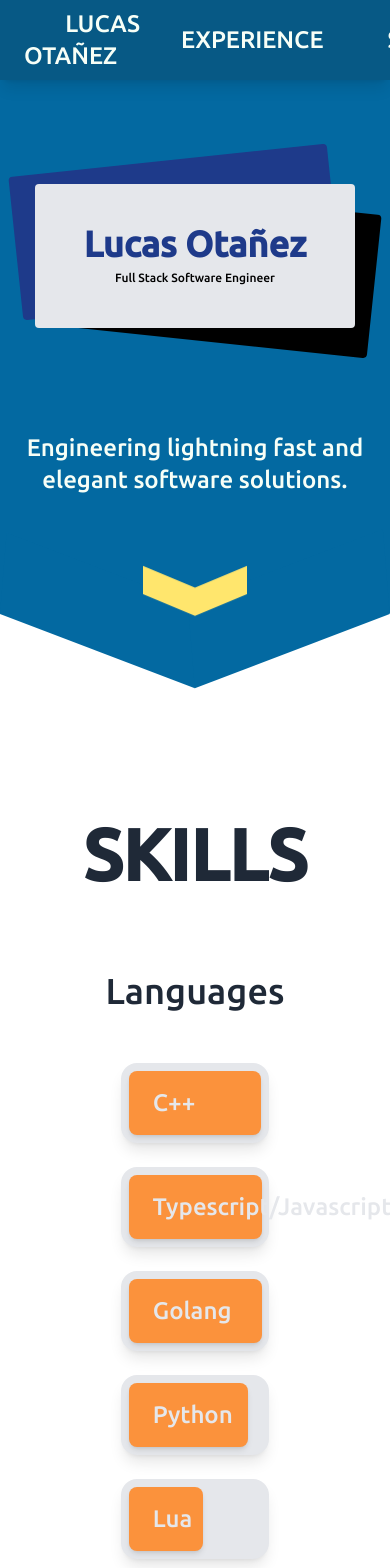
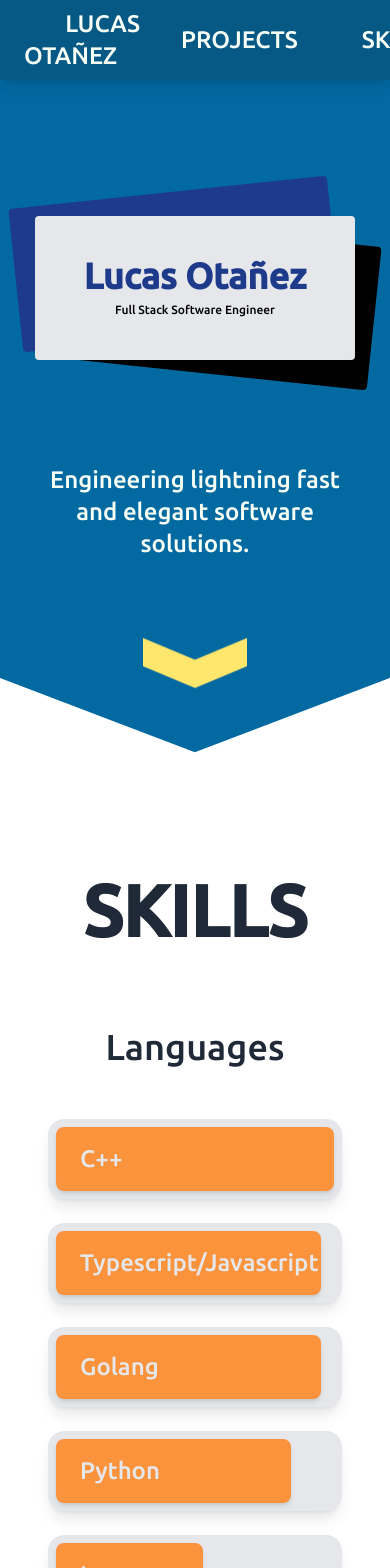
Before and after one commit to lucasotanez/portfolio, a Next.js app: page / in a window 390 px wide. Shown: the top 1568 px of the page. Built offline with nearby package versions, Linux system fonts and the light colour scheme.

Commit message:
response on all devices

```diff
--- a/src/app/Navbar.tsx
+++ b/src/app/Navbar.tsx
@@ -8,8 +8,8 @@ export default function Navbar() {
       </div>
       <div id="space" className="text-left ml-0 mr-auto align-right"></div>
       <div id="otherlinks" className="">
-        <Link href='/'>EXPERIENCE</Link>
-        <Link href='/'>SKILLS</Link>
+        <Link href='#projects'>PROJECTS</Link>
+        <Link href='#skills'>SKILLS</Link>
         <Link href='/' className="text-naples-yellow">RESUME</Link>
       </div>
 
--- a/src/app/Projects.tsx
+++ b/src/app/Projects.tsx
@@ -25,8 +25,6 @@ export default function Projects() {
     let behind;
     if (target.classList.contains('backdrop')) {
       behind = e.target.previousSibling;
-      console.log(target)
-      console.log(behind)
       behind.classList.toggle('z-20')
       behind.classList.toggle('z-10')
       target.classList.toggle('group-hover:rotate-3')
@@ -36,8 +34,6 @@ export default function Projects() {
     }
     else {
       behind = e.target.nextSibling;
-      console.log(target)
-      console.log(behind)
       target.classList.toggle('z-10')
       target.classList.toggle('z-20')
       behind.classList.toggle('group-hover:rotate-3')
@@ -48,7 +44,7 @@ export default function Projects() {
   }
 
   return (
-    <div id="projects" className="pt-32 w-full flex flex-col items-center justify-center text-mint-cream bg-google-green">
+    <div id="projects" className="pt-32 w-full flex flex-col items-center justify-center text-mint-cream bg-sky-700">
       <h1 className="font-bold text-7xl mb-32">PROJECTS</h1>
 
       <div id="projects-list" className="max-w-4xl sm:w-2/3 lg:w-1/2 w-80 flex flex-col items-center justify-center text-center m-auto">
@@ -78,7 +74,7 @@ export default function Projects() {
             <img className="z-20 duration-300" onClick={toggleInfo} src="/img/linterview.png"/>
             <div className="z-10 top-0 translate-y-2 group-hover:rotate-3
                 group-hover:translate-x-12 backdrop" onClick={toggleInfo}>
-              <p className="pointer-events-none mx-8 my-4 sm:text-md lg:text-lg xl:text-xl text-sm">
+              <p className="pointer-events-none mx-8 my-4 sm:text-md md:text-xl text-sm">
                 This web application allows users to practice their behavioral interview
                 answers and techniques. You can think of LinterView as <span className="italic">LeetCode for
                 behavioral interviews.</span> The app supports user accounts and uses
@@ -94,6 +90,50 @@ export default function Projects() {
           </div>
         </div>
 
+{/*
+        <div className="project m-auto flex flex-col items-center justify-center text-center mb-20">
+          <p className="text-4xl mb-8">Icarus Freestyle</p>
+          <div className="group">
+            <img className="z-20 duration-300" onClick={toggleInfo} src="/img/linterview.png"/>
+            <div className="z-10 top-0 translate-y-2 group-hover:rotate-3
+                group-hover:translate-x-12 backdrop" onClick={toggleInfo}>
+              <p className="pointer-events-none mx-8 my-4 sm:text-md lg:text-lg xl:text-xl text-sm">
+                Icarus Freestyle is a side-scrolling game where you play as Icarus flying
+                freestyle through a laser maze. All of the sprites were made custom and
+                all gameplay logic was programmed in <span className="text-naples-yellow">C++</span> from
+                scratch using the <span className="text-naples-yellow">SDL</span> desktop application library.
+                Instructions to build using the Makefile can be found on Github.
+              </p>
+            </div>
+          </div>
+          <div className="mt-4 mb-10 text-lg">
+            <p>Custom C++ SDL Game</p>
+          </div>
+        </div>
+*/}
+
+        <div className="project m-auto flex flex-col items-center justify-center text-center mb-20">
+          <p className="text-4xl mb-8">DIGIT OCR</p>
+          <div className="group">
+            <img className="z-20 duration-300" onClick={toggleInfo} src="/img/ocr.png"/>
+            <div className="z-10 top-0 translate-y-2 group-hover:rotate-3
+                group-hover:translate-x-12 backdrop" onClick={toggleInfo}>
+              <p className="pointer-events-none mx-8 my-4 sm:text-md md:text-xl text-sm">
+                This is a command line utility I made for a school project. The script is
+                capable of transcribing any bitmap image containing digits. The project also
+                required me to create a "big int" class (and operations)
+                in <span className="text-naples-yellow">C++</span> so that
+                the number transcribed can be infinitely big. Identifying correct digits
+                involved using breadth-first search and calculating different values
+                for key features of each digit. These values can be seen in the bottom 2/3
+                of the terminal in this image.
+              </p>
+            </div>
+          </div>
+          <div className="mt-4 mb-10 text-lg">
+            <p>Optical Character Recognition for Sequences of Numbers</p>
+          </div>
+        </div>
 
       </div>
 
--- a/src/app/Skills.tsx
+++ b/src/app/Skills.tsx
@@ -2,10 +2,10 @@
 export default function Skills() {
   return (
 
-    <div id="skills" className="flex flex-col items-center justify-center text-gray-800 mt-10 w-full">
+    <div id="skills" className="flex flex-col items-center justify-center text-gray-800 pt-40 w-full">
       <h1 className="font-bold text-7xl">SKILLS</h1>
 
-      <div className="flex flex-col 2xl:flex-row w-full px-24">
+      <div className="flex flex-col 2xl:flex-row w-full px-12 md:px-24">
 
         <div className="bar-collection flex flex-col items-center content-center">
         <h1 className="mt-20 mb-10 text-4xl lg:text-5xl">Languages</h1>
@@ -97,7 +97,7 @@ export default function Skills() {
 
       </div>
 
-      <svg className="relative bg-google-green mt-20" width="100%" height="170" preserveAspectRatio="none" viewBox="0 0 461 93" fill="none">
+      <svg className="relative bg-sky-700 mt-20" width="100%" height="170" preserveAspectRatio="none" viewBox="0 0 461 93" fill="none">
         <rect id="Rectangle 1" width="461" height="51" fill="#ffffff"/>
         <rect id="Rectangle 2" y="51.4807" width="45.3084" height="233.882" transform="rotate(-80 0 51.4807)" fill="#ffffff"/>
         <rect id="Rectangle 3" x="452.451" y="4.8927" width="47.3067" height="233.889" transform="rotate(80 452.451 4.8927)" fill="#ffffff"/>
--- a/src/app/globals.css
+++ b/src/app/globals.css
@@ -31,7 +31,7 @@
   }
 
   .bar {
-    @apply h-20 w-3/4 md:w-1/2 bg-gray-200 rounded-2xl relative shadow-lg hover:shadow-xl duration-200 leading-16 text-2xl text-gray-200 my-3
+    @apply h-20 w-full md:w-4/5 bg-gray-200 rounded-2xl relative shadow-lg hover:shadow-xl duration-200 leading-16 text-2xl text-gray-200 my-3
   }
 
   .bar .fifty {
@@ -68,8 +68,8 @@
   }
 
   #projects-list .project .backdrop {
-    @apply rounded-lg border-4 border-black duration-300 mt-16 overflow-auto
-      flex flex-col sm:items-center sm:justify-center absolute bg-zinc-700
+    @apply rounded-lg border-4 border-white duration-300 mt-16 overflow-auto
+      flex flex-col sm:items-center sm:justify-center absolute bg-delft bg-opacity-90
   }
 
 }
--- a/src/app/page.tsx
+++ b/src/app/page.tsx
@@ -6,10 +6,10 @@ import Projects from './Projects'
 export default function Home() {
   return (
     <main>
-      <div id='top' className="md:pt-40 pt-16 bg-sky-700 text-mint-cream pb-6 sm:pb-24">
+      <div id='top' className="md:pt-40 pt-24 bg-sky-700 text-mint-cream pb-6 sm:pb-24">
         <div className="flex flex-col items-center justify-center pt-12">
 
-          <div id='intro-wrapper' className="relative scale-50 md:scale-100">
+          <div id='intro-wrapper' className="relative scale-50 sm:scale-75 md:scale-100">
             <div id='intro' className="peer flex flex-col h-72 w-144 items-center justify-center
                 text-center rounded-lg bg-gray-200 relative z-20">
               <h1 className="text-blue-900 font-bold text-7xl mb-4">Lucas Otañez</h1>
@@ -21,13 +21,13 @@ export default function Home() {
             </div>
           </div>
 
-          <p className="sm:mt-28 mt-8 mb-0 text-2xl md:text-3xl text-center">Engineering lightning fast and elegant software solutions.</p>
+          <p className="sm:mt-28 mt-8 mb-0 mx-12 text-2xl md:text-3xl text-center">Engineering lightning fast and elegant software solutions.</p>
 
         </div>
 
       </div>
 
-      <div className="relative group flex flex-col items-center justify-center pb-64">
+      <div className="relative group flex flex-col items-center justify-center pb-32">
         <svg className="relative" width="100%" height="170" preserveAspectRatio="none" viewBox="0 0 461 93" fill="none">
           <rect id="Rectangle 1" width="461" height="51" fill="#0369a1"/>
           <rect id="Rectangle 2" y="51.4807" width="45.3084" height="233.882" transform="rotate(-80 0 51.4807)" fill="#0369a1"/>
```
Also changed, not shown: public/img/ocr.png (added).
